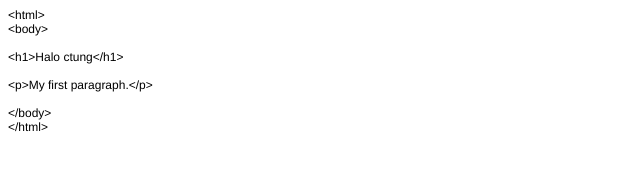
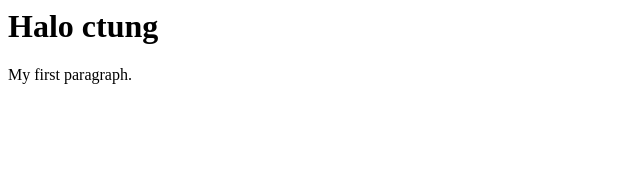
Before and after one commit to ctungg/hannnn, a plain HTML site: page index.html in a window 1280 px wide. Shown: the whole page, without its empty margins (0-640 px from the left). Drawn offline with Linux system fonts and the light colour scheme.

Commit message:
Update index.html

```diff
--- a/index.html
+++ b/index.html
@@ -1,25 +1,9 @@
-<!DOCTYPE html PUBLIC "-//W3C//DTD HTML 4.01//EN" "http://www.w3.org/TR/html4/strict.dtd">
 <html>
-<head>
-  <meta http-equiv="Content-Type" content="text/html; charset=utf-8">
-  <meta http-equiv="Content-Style-Type" content="text/css">
-  <title></title>
-  <meta name="Generator" content="Cocoa HTML Writer">
-  <meta name="CocoaVersion" content="2299">
-  <style type="text/css">
-    p.p1 {margin: 0.0px 0.0px 0.0px 0.0px; font: 12.0px Helvetica}
-    p.p2 {margin: 0.0px 0.0px 0.0px 0.0px; font: 12.0px Helvetica; min-height: 14.0px}
-  </style>
-</head>
 <body>
-<p class="p1">&lt;html&gt;</p>
-<p class="p1">&lt;body&gt;</p>
-<p class="p2"><br></p>
-<p class="p1">&lt;h1&gt;Halo ctung&lt;/h1&gt;</p>
-<p class="p2"><br></p>
-<p class="p1">&lt;p&gt;My first paragraph.&lt;/p&gt;</p>
-<p class="p2"><br></p>
-<p class="p1">&lt;/body&gt;</p>
-<p class="p1">&lt;/html&gt;</p>
+
+<h1>Halo ctung</h1>
+
+<p>My first paragraph.</p>
+
 </body>
 </html>
```
